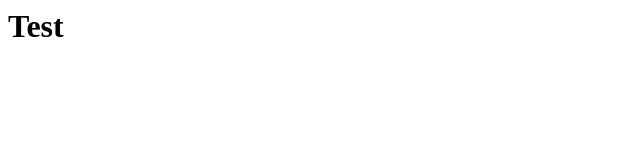
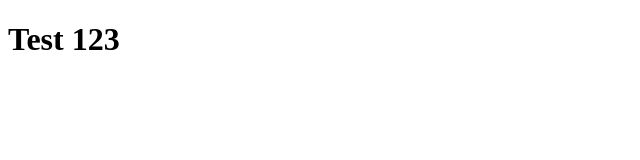
Before and after one commit to tchanel2005/RoyClaySr-, a plain HTML site: page Index.html in a window 1280 px wide. Shown: the whole page, without its empty margins (0-640 px from the left). Drawn offline with Linux system fonts and the light colour scheme.

Commit message:
Update Index.html

```diff
--- a/Index.html
+++ b/Index.html
@@ -1 +1,4 @@
-<h1> Test</h1>
+<!DocTYPE html><html>
+ <head></head>
+<body><h1>Test 123</h1></body>
+</html>
```
